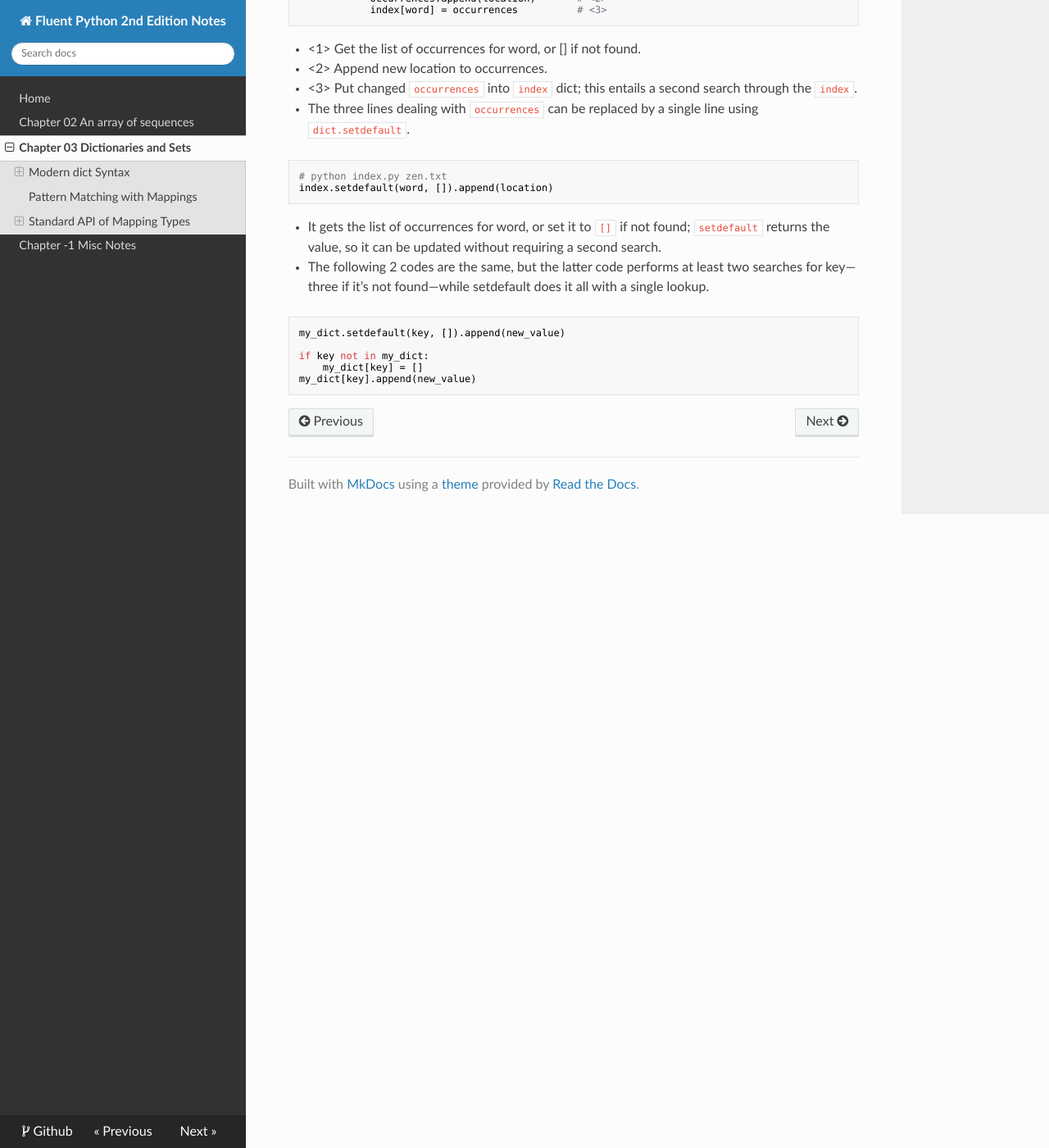
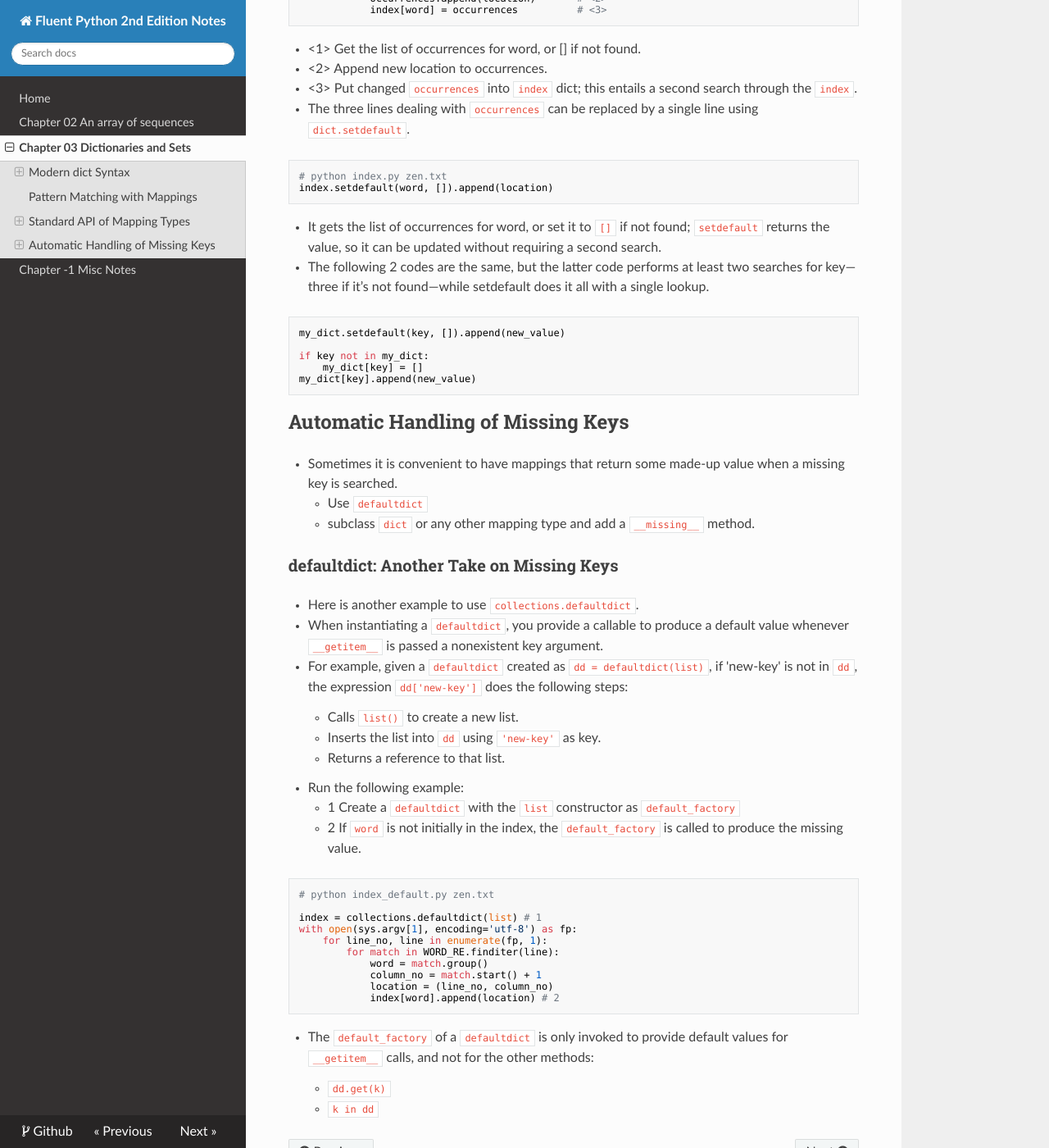
Before and after one commit to eroicaleo/fluent-python-2nd-notes, an MkDocs documentation site: the page built from docs/ch03.md, in a window 1280 px wide and 1400 px high, scrolled down 4820 px. Shown: the whole window at 82% size. Built offline with MkDocs 1.6.1, drawn with Linux system fonts in a browser that asks for light colours; nearby versions of some CDN libraries.

Commit message:
ch03 add index_default.py

````diff
--- a/docs/ch03.md
+++ b/docs/ch03.md
@@ -239,3 +239,38 @@ if key not in my_dict:
     my_dict[key] = []
 my_dict[key].append(new_value)
 ```
+
+## Automatic Handling of Missing Keys
+
+* Sometimes it is convenient to have mappings that return some made-up value when a missing key is searched.
+    * Use `defaultdict`
+    * subclass `dict` or any other mapping type and add a `__missing__` method.
+
+### defaultdict: Another Take on Missing Keys
+
+* Here is another example to use `collections.defaultdict`.
+* When instantiating a `defaultdict`, you provide a callable to produce a default value whenever `__getitem__` is passed a nonexistent key argument.
+* For example, given a `defaultdict` created as `dd = defaultdict(list)`, if 'new-key' is not in `dd`, the expression `dd['new-key']` does the following steps:
+    * Calls `list()` to create a new list.
+    * Inserts the list into `dd` using `'new-key'` as key.
+    * Returns a reference to that list.
+* Run the following example:
+    * 1 Create a `defaultdict` with the `list` constructor as `default_factory`
+    * 2 If `word` is not initially in the index, the `default_factory` is called to produce the missing value.
+
+```python
+# python index_default.py zen.txt
+
+index = collections.defaultdict(list) # 1
+with open(sys.argv[1], encoding='utf-8') as fp:
+    for line_no, line in enumerate(fp, 1):
+        for match in WORD_RE.finditer(line):
+            word = match.group()
+            column_no = match.start() + 1
+            location = (line_no, column_no)
+            index[word].append(location) # 2
+```
+
+* The `default_factory` of a `defaultdict` is only invoked to provide default values for `__getitem__` calls, and not for the other methods:
+    * `dd.get(k)`
+    * `k in dd`
````
Also changed, not shown: 1 other file.
